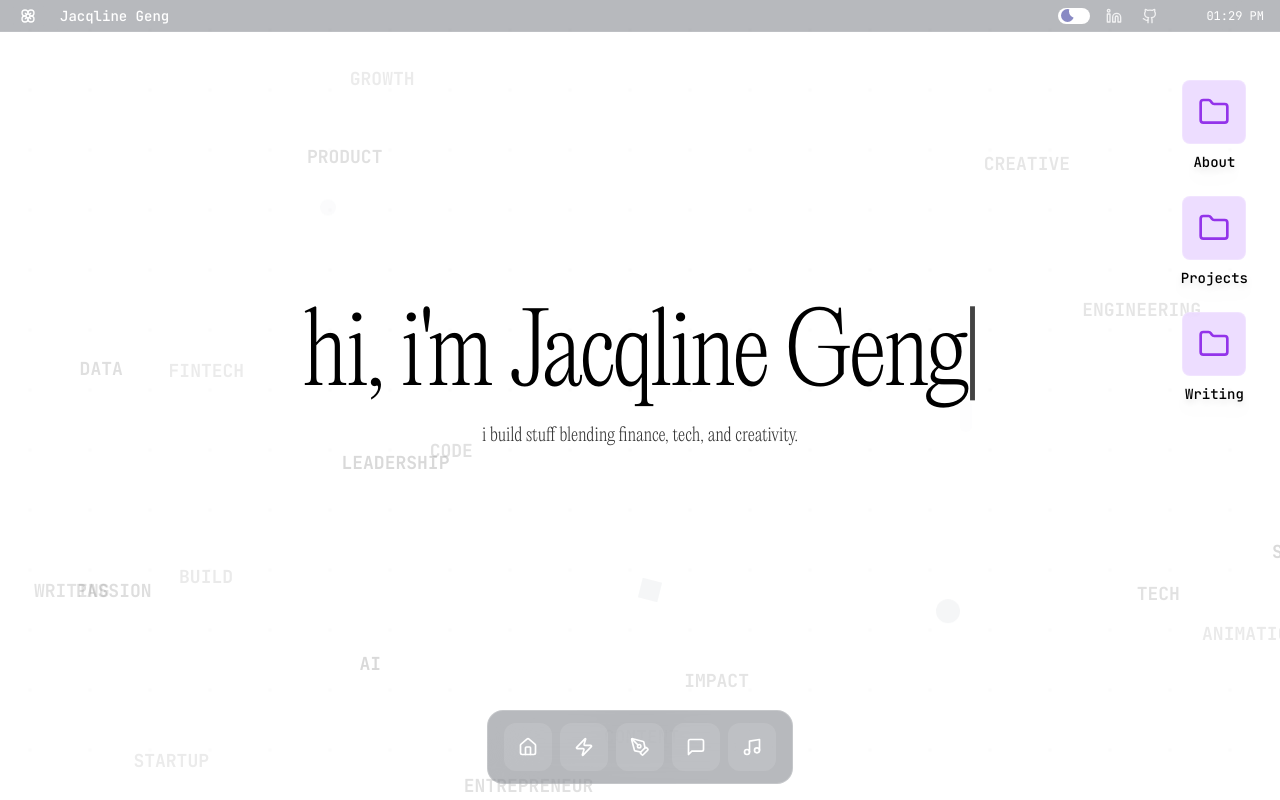
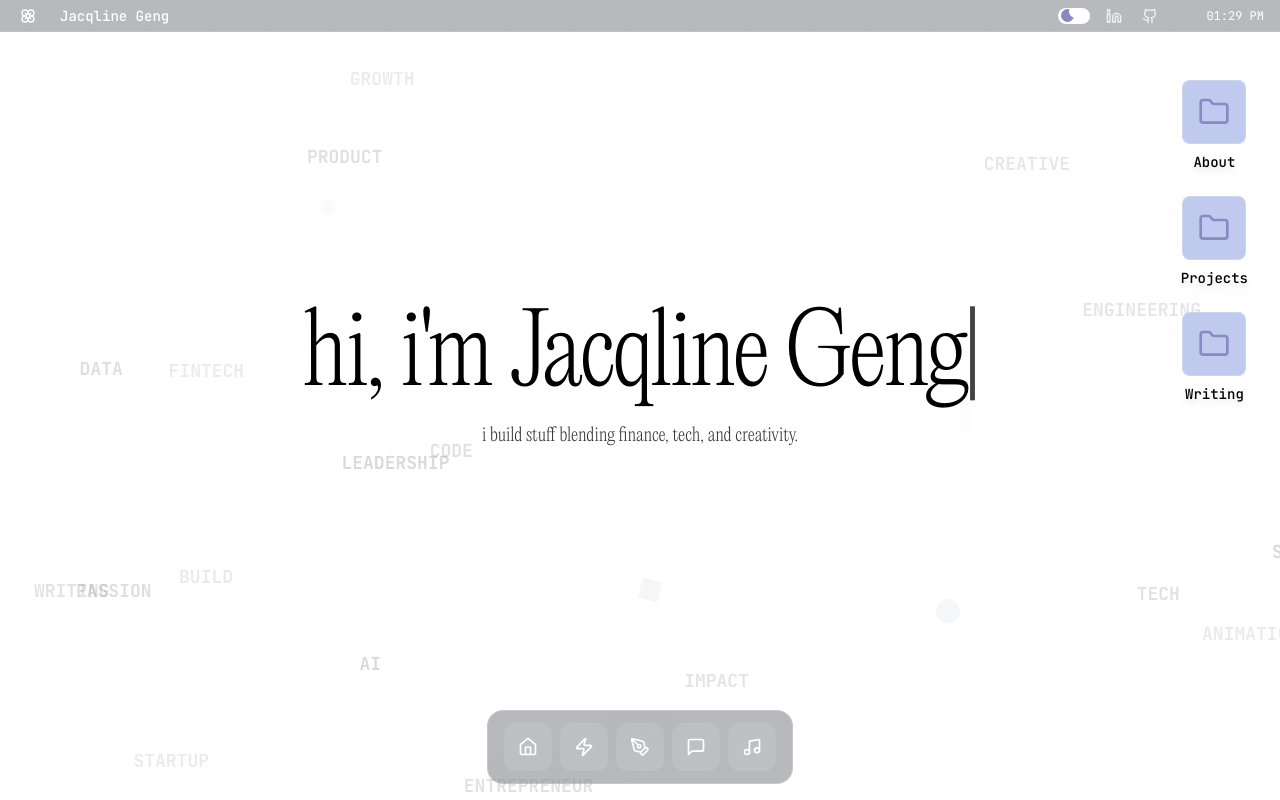
Before and after one commit to jacqlinegeng/jacqlinegeng.github.io, a React (Vite) app: page / in a window 1280 px wide. Built offline with nearby package versions, Linux system fonts and the light colour scheme; some icons are missing.

Commit message:
changed folder color

```diff
--- a/src/components/DesktopFolder.tsx
+++ b/src/components/DesktopFolder.tsx
@@ -12,8 +12,8 @@ const DesktopFolder = ({ name, onClick }: DesktopFolderProps) => {
       onClick={onClick}
       className="flex flex-col items-center cursor-pointer group hover:scale-105 transition-transform duration-200"
     >
-      <div className="w-16 h-16 bg-purple-200/80 backdrop-blur-sm rounded-lg border border-white/20 flex items-center justify-center mb-2 group-hover:bg-purple-300/80 transition-colors">
-        <Folder size={32} className="text-purple-600" />
+      <div className="w-16 h-16 backdrop-blur-sm rounded-lg border border-white/20 flex items-center justify-center mb-2 transition-colors" style={{ backgroundColor: '#C0C9EE' }}>
+        <Folder size={32} style={{ color: '#898AC4' }} />
       </div>
       <span className="text-black dark:text-white text-sm font-medium text-center drop-shadow-lg">
         {name}
```
